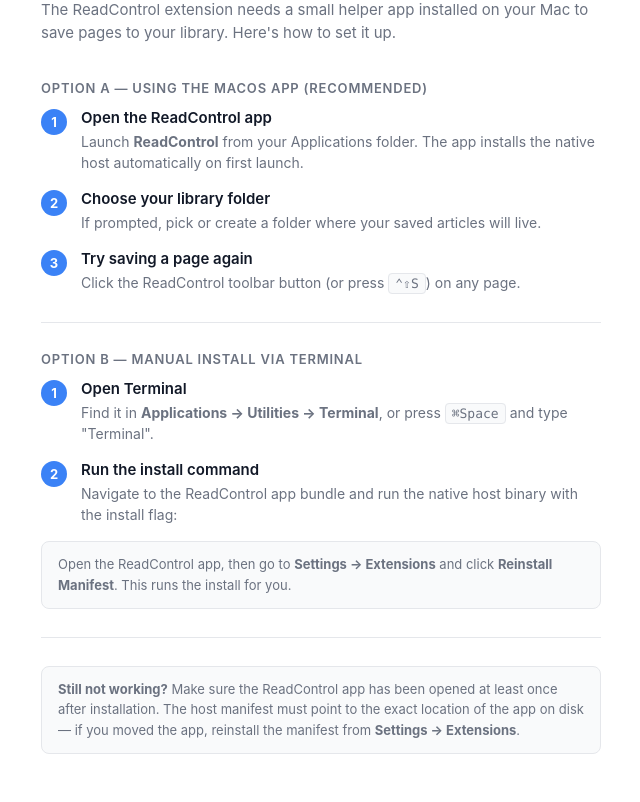
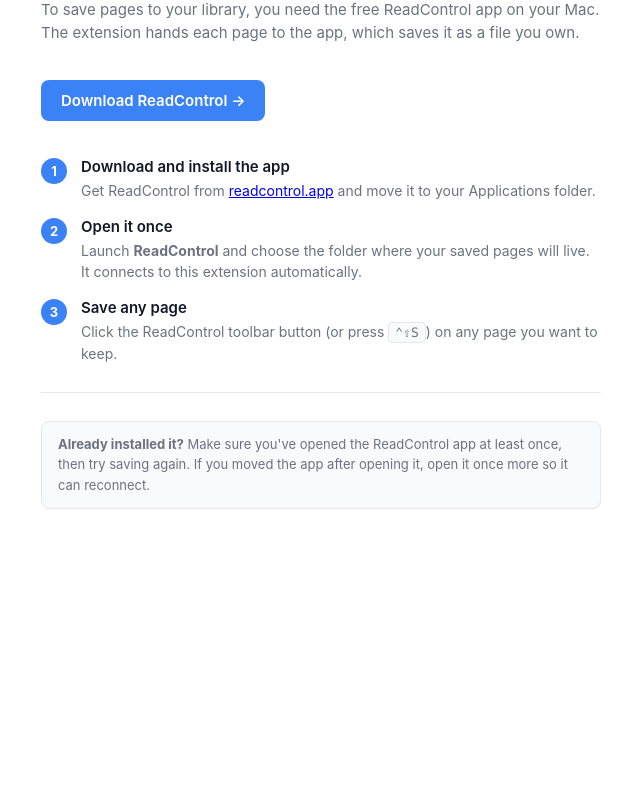
Before and after one commit to manfromanotherland/cuttings, a browser extension: page install.html in a window 1280 px wide. Shown: the part 155-957 px from the top of the page, without its empty margins (319-959 px from the left). After the commit the page ends 800 px from the top, so only its background shows below. Drawn offline with Linux system fonts and the light colour scheme.

Commit message:
docs: replace 'native host' jargon with 'the ReadControl app'
Users don't have a native messaging host missing — they don't have the
app installed. Reword all user-facing copy (toast, desktop notification,
options page) to say so plainly, and rewrite the install page as a simple
'get the app' guide that points to https://readcontrol.app for download,
dropping the Terminal instructions entirely.

```diff
--- a/install.html
+++ b/install.html
@@ -3,7 +3,7 @@
   <head>
     <meta charset="utf-8" />
     <meta name="viewport" content="width=device-width, initial-scale=1" />
-    <title>ReadControl — Install Native Host</title>
+    <title>Get the ReadControl app</title>
     <style>
       :root {
         --blue: #3b82f6;
@@ -171,6 +171,24 @@
         padding: 12px 16px;
         line-height: 1.6;
       }
+
+      .download {
+        display: inline-flex;
+        align-items: center;
+        gap: 8px;
+        margin-bottom: 36px;
+        padding: 11px 20px;
+        background: var(--blue);
+        color: white;
+        font-size: 15px;
+        font-weight: 600;
+        text-decoration: none;
+        border-radius: var(--radius);
+      }
+
+      .download:hover {
+        background: var(--blue-dark);
+      }
     </style>
   </head>
   <body>
@@ -179,22 +197,25 @@
         <img src="icons/icon-128.png" alt="ReadControl" />
       </div>
 
-      <h1>Install the Native Host</h1>
+      <h1>Get the ReadControl app</h1>
       <p class="subtitle">
-        The ReadControl extension needs a small helper app installed on your Mac to save pages to
-        your library. Here's how to set it up.
+        To save pages to your library, you need the free ReadControl app on your Mac. The extension
+        hands each page to the app, which saves it as a file you own.
       </p>
 
+      <a class="download" href="https://readcontrol.app" target="_blank" rel="noopener">
+        Download ReadControl →
+      </a>
+
       <div class="section">
-        <h2>Option A — Using the macOS app (recommended)</h2>
-
         <div class="step">
           <div class="step-num">1</div>
           <div class="step-body">
-            <div class="step-title">Open the ReadControl app</div>
+            <div class="step-title">Download and install the app</div>
             <div class="step-desc">
-              Launch <strong>ReadControl</strong> from your Applications folder. The app installs the
-              native host automatically on first launch.
+              Get ReadControl from
+              <a href="https://readcontrol.app" target="_blank" rel="noopener">readcontrol.app</a>
+              and move it to your Applications folder.
             </div>
           </div>
         </div>
@@ -202,9 +223,10 @@
         <div class="step">
           <div class="step-num">2</div>
           <div class="step-body">
-            <div class="step-title">Choose your library folder</div>
+            <div class="step-title">Open it once</div>
             <div class="step-desc">
-              If prompted, pick or create a folder where your saved articles will live.
+              Launch <strong>ReadControl</strong> and choose the folder where your saved pages will
+              live. It connects to this extension automatically.
             </div>
           </div>
         </div>
@@ -212,10 +234,10 @@
         <div class="step">
           <div class="step-num">3</div>
           <div class="step-body">
-            <div class="step-title">Try saving a page again</div>
+            <div class="step-title">Save any page</div>
             <div class="step-desc">
-              Click the ReadControl toolbar button (or press
-              <code>⌃⇧S</code>) on any page.
+              Click the ReadControl toolbar button (or press <code>⌃⇧S</code>) on any page you want
+              to keep.
             </div>
           </div>
         </div>
@@ -223,45 +245,10 @@
 
       <hr class="divider" />
 
-      <div class="section">
-        <h2>Option B — Manual install via Terminal</h2>
-
-        <div class="step">
-          <div class="step-num">1</div>
-          <div class="step-body">
-            <div class="step-title">Open Terminal</div>
-            <div class="step-desc">
-              Find it in <strong>Applications → Utilities → Terminal</strong>, or press
-              <code>⌘Space</code> and type "Terminal".
-            </div>
-          </div>
-        </div>
-
-        <div class="step">
-          <div class="step-num">2</div>
-          <div class="step-body">
-            <div class="step-title">Run the install command</div>
-            <div class="step-desc">
-              Navigate to the ReadControl app bundle and run the native host binary with the install
-              flag:
-            </div>
-          </div>
-        </div>
-
-        <div class="note">
-          Open the ReadControl app, then go to
-          <strong>Settings → Extensions</strong> and click
-          <strong>Reinstall Manifest</strong>. This runs the install for you.
-        </div>
-      </div>
-
-      <hr class="divider" />
-
       <p class="note">
-        <strong>Still not working?</strong> Make sure the ReadControl app has been opened at least
-        once after installation. The host manifest must point to the exact location of the app on
-        disk — if you moved the app, reinstall the manifest from
-        <strong>Settings → Extensions</strong>.
+        <strong>Already installed it?</strong> Make sure you've opened the ReadControl app at least
+        once, then try saving again. If you moved the app after opening it, open it once more so it
+        can reconnect.
       </p>
     </div>
   </body>
```
Also changed, not shown: options.html (+3 -3 lines), src/background.ts (+13 -9 lines).
